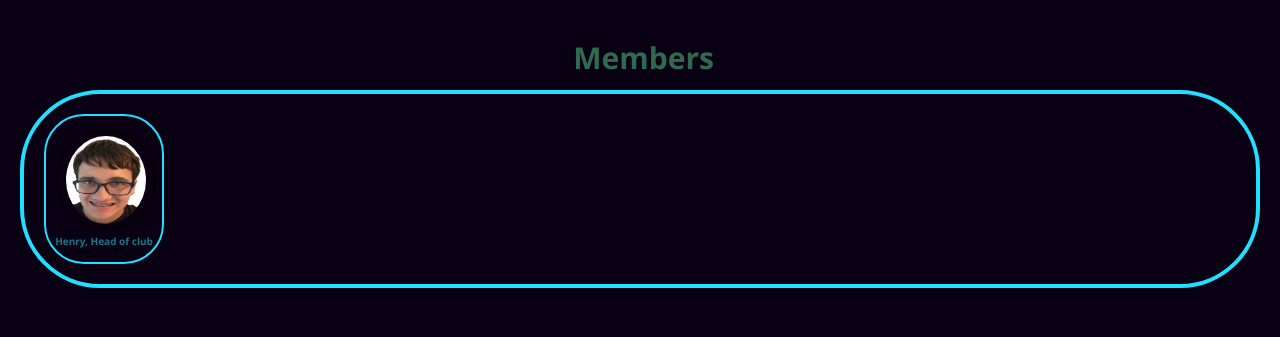
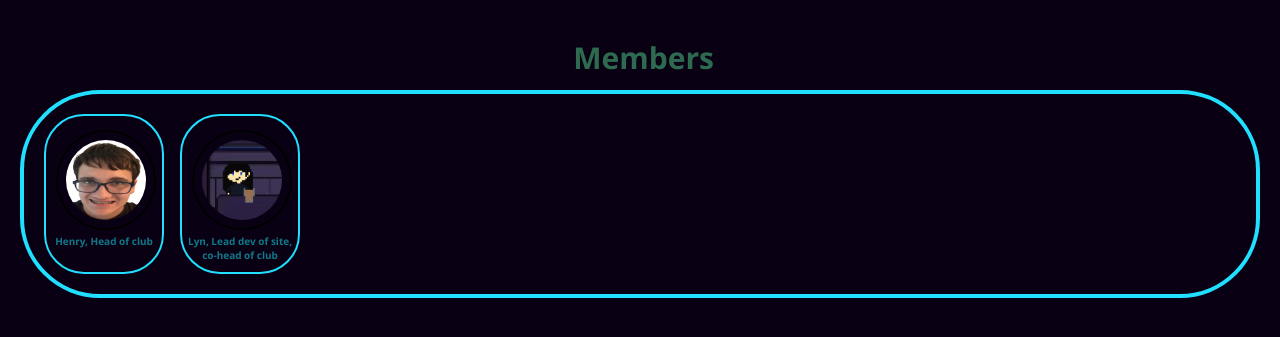
Before and after one commit to DaBFBMShow/Sandys-Hack-Club-Website, a Django app: page /members in a window 1280 px wide; the page is wider, and only the part inside the window is pictured. Shown: the part 79-416 px from the top of that part. Run offline with Django 5.2, Linux system fonts and the light colour scheme.

Commit message:
added myself, generalized it a bit

```diff
--- a/static/members/members.css
+++ b/static/members/members.css
@@ -13,7 +13,7 @@ body {
     width: 100px;
     height: 100px;
     border-radius: 50%;
-    padding: 4px 8px;
+    padding: 8px 8px;
     border: 2px solid #000;
 }
 .memHead {
@@ -32,6 +32,8 @@ body {
     padding: 20px 20px;
     border-radius: 80px;
     background-color: rgb(10, 0, 20);
+    display: flex;
+    gap: 16px;
 }
 .cropcircle h1{
     text-emphasis-color: #444444;
@@ -44,7 +46,7 @@ body {
     border: 2px solid #20DFFF;
     border-radius: 40px;
     width: 120px;
-    height: 150px;
+    height: 160px;
     align-items: center;
     text-align: center;
 }
--- a/templates/members/members.html
+++ b/templates/members/members.html
@@ -25,6 +25,10 @@
                 <img class="photos" src="{% static 'members/BFBM.webp' %}">
                 <h1>Henry, Head of club</h1>
             </div>
+            <div class="cropcircle">
+                <img class="photos" src="{% static 'members/LynPfpTmp.png' %}">
+                <h1>Lyn, Lead dev of site, co-head of club</h1>
+            </div>
         </div>
     </body>
 </html>
```
Also changed, not shown: static/members/LynPfpTmp.png (added).
